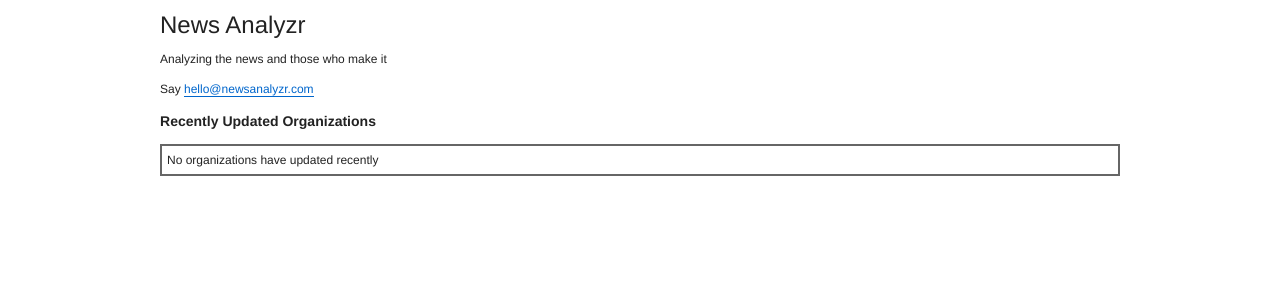
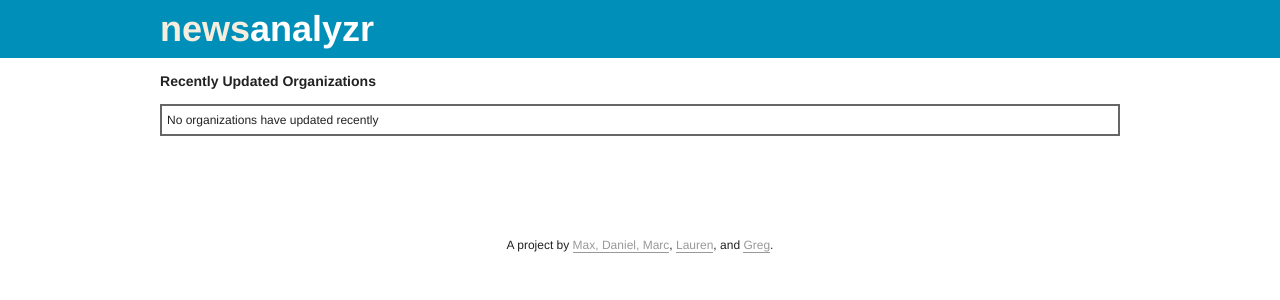
Before and after one commit to danielbachhuber/News-Analyzr, a Django app: page / in a window 1280 px wide. Shown: the top 300 px of the page. Run offline with Django 3.2, Linux system fonts and the light colour scheme; data that the repository does not hold is empty.

Commit message:
Styled homepage

```diff
--- a/media/css/style.css
+++ b/media/css/style.css
@@ -17,8 +17,7 @@ body {
 }
 
 h1 {
-	font-weight: normal;
-	font-size: 24px;
+	font-size: 36px;
 }
 
 a {
@@ -31,3 +30,39 @@ a {
     padding: 5px;
     border: 2px solid #666666;
 }
+
+/**
+ * Header
+ */
+
+.header {
+    background-color: #008FB8;
+    padding-top: 20px;
+    padding-bottom: 20px;
+}
+
+.header h1 {
+    margin-top: 0;
+    margin-bottom: 0;
+    color: #f5EEDF;
+    text-transform: lowercase;
+}
+
+.header h1 span {
+    color: #FFFFFF;
+}
+
+/**
+ * Footer
+ */
+
+.footer {
+    text-align: center;
+    margin-top:100px;
+    color: #99999;
+}
+
+.footer a {
+    color: #999999;
+    border-color: #999999;
+}
--- a/templates/base.html
+++ b/templates/base.html
@@ -11,13 +11,11 @@
 </head>
 <body>
 
-	<div class="wrap">
+	<div class="header">
 
-		<div class="header">
+		<div class="wrap">
 
-			<h1>News Analyzr</h1>
-			<div class="description">Analyzing the news and those who make it</div>
-			<p class="contact">Say <a href="mailto:hello@newsanalyzr.com">hello@newsanalyzr.com</a></p>
+			<h1>News<span>Analyzr</span></h1>
 
 		</div>
 
@@ -41,7 +39,7 @@
 
 		<div class="footer">
 
-
+			<p>A project by <a href="http://maxcutler.com/">Max, <a href="http://danielbachhuber.com/">Daniel, <a href="http://marc.lavalee.name">Marc</a>, <a href="http://laurenrabaino.com">Lauren</a>, and <a href="http://greglinch.com/">Greg</a>.</p>
 
 		</div>
 
```
